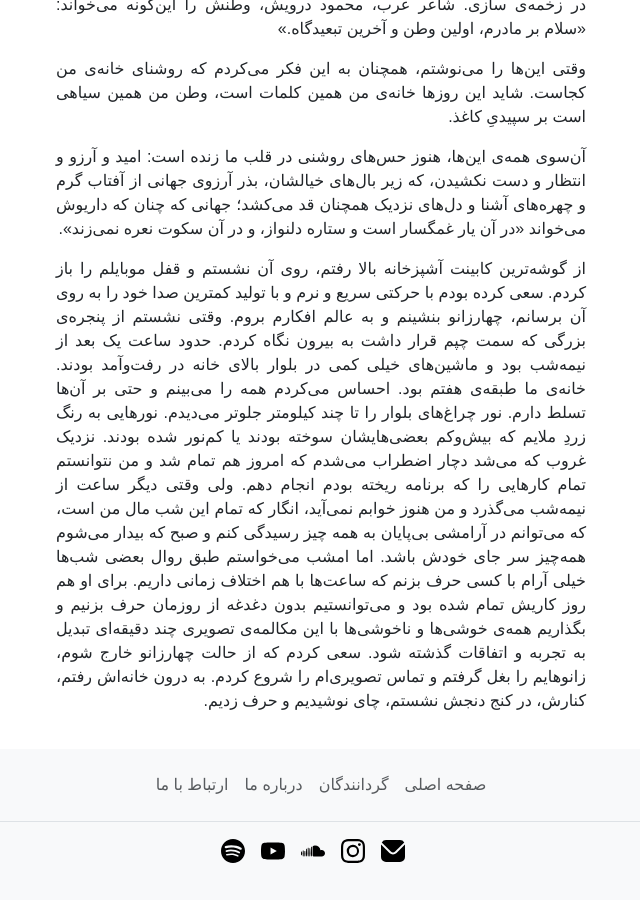
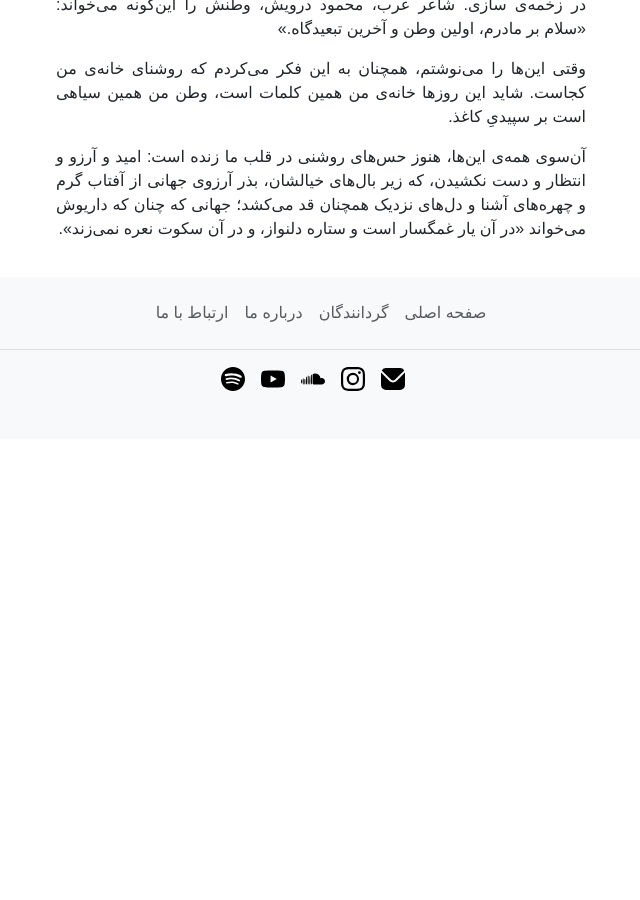
Before and after one commit to NaarvanMag/naarvanmag.github.io, a Jekyll site: the page built from شماره دوم. خانه؛ خیال بودن تا حقیقت زیستن/_posts/2024-02-01-تنهایی بدون مرز.markdown, in a window 1280 px wide and 900 px high, scrolled down 1274 px. Shown: the whole window, without its empty margins (319-959 px from the left). Built offline with Jekyll 4.4.1, drawn with Linux system fonts in a browser that asks for light colours; nearby versions of some CDN libraries; a style sheet for code colours, icons or effects is not loaded; after the commit the page ends 1713 px from its top, so only the background shows below that.

Commit message:
Update 2024-02-01-تنهایی بدون مرز.markdown

```diff
--- a/شماره دوم. خانه؛ خیال بودن تا حقیقت زیستن/_posts/2024-02-01-تنهایی بدون مرز.markdown
+++ b/شماره دوم. خانه؛ خیال بودن تا حقیقت زیستن/_posts/2024-02-01-تنهایی بدون مرز.markdown
@@ -22,5 +22,3 @@ nlink: /archive/2
 وقتی این‌ها را می‌نوشتم، همچنان به این فکر می‌‌کردم که روشنا‌ی خانه‌ی من کجاست. شاید این روزها خانه‌ی من همین کلمات است، وطن من همین سیاهی است بر سپیدیِ کاغذ.
 
 آن‌سوی همه‌ی این‌ها، هنوز حس‌های روشنی در قلب ما زنده است: امید و آرزو و انتظار و دست نکشیدن، که زیر بال‌های خیالشان، بذر آرزوی جهانی از آفتاب گرم و چهره‌‌های آشنا و دل‌های نزدیک همچنان قد می‌کشد؛ جهانی که چنان که داریوش می‌خواند «در آن یار غمگسار است و ستاره دلنواز، و در آن سکوت نعره نمی‌زند».
-
-از گوشه‌ترین کابینت آشپزخانه بالا رفتم، روی آن نشستم و قفل موبایلم را باز کردم. سعی کرده بودم با حرکتی سریع و نرم و با تولید کمترین صدا خود را به روی آن برسانم، چهارزانو بنشینم و به عالم افکارم بروم. وقتی نشستم از پنجره‌ی بزرگی که سمت چپم قرار داشت به بیرون نگاه کردم. حدود ساعت یک بعد از نیمه‌شب بود و ماشین‌های خیلی کمی در بلوار بالای خانه در رفت‌و‌آمد بودند. خانه‌ی ما طبقه‌ی هفتم بود. احساس می‌کردم همه را می‌بینم و حتی بر آن‌ها تسلط دارم. نور چراغ‌های بلوار را تا چند کیلومتر جلوتر می‌دیدم. نورهایی به رنگ زردِ ملایم که بیش‌و‌کم بعضی‌هایشان سوخته بودند یا کم‌نور شده بودند. نزدیک غروب که می‌شد دچار اضطراب می‌شدم که امروز هم تمام شد و من نتوانستم تمام کارهایی را که برنامه ریخته بودم انجام دهم. ولی وقتی دیگر ساعت از نیمه‌شب می‌گذرد و من هنوز خوابم نمی‌آید، انگار که تمام این شب مال من است، که می‌توانم در آرامشی بی‌پایان به همه چیز رسیدگی کنم و صبح که بیدار می‌شوم همه‌چیز سر جای خودش باشد. اما امشب می‌خواستم طبق روال بعضی شب‌ها خیلی آرام با کسی حرف بزنم که ساعت‌ها با هم اختلاف زمانی داریم. برای او هم روز کاریش تمام شده بود و می‌توانستیم بدون دغدغه از روزمان حرف بزنیم و بگذاریم همه‌ی خوشی‌ها و ناخوشی‌ها با این مکالمه‌ی تصویری چند دقیقه‌ای تبدیل به تجربه و اتفاقات گذشته شود. سعی کردم که از حالت چهارزانو خارج شوم، زانوهایم را بغل گرفتم و تماس تصویری‌ام را شروع کردم. به درون خانه‌اش رفتم، کنارش، در کنج دنجش نشستم، چای نوشیدیم و حرف زدیم.
```
